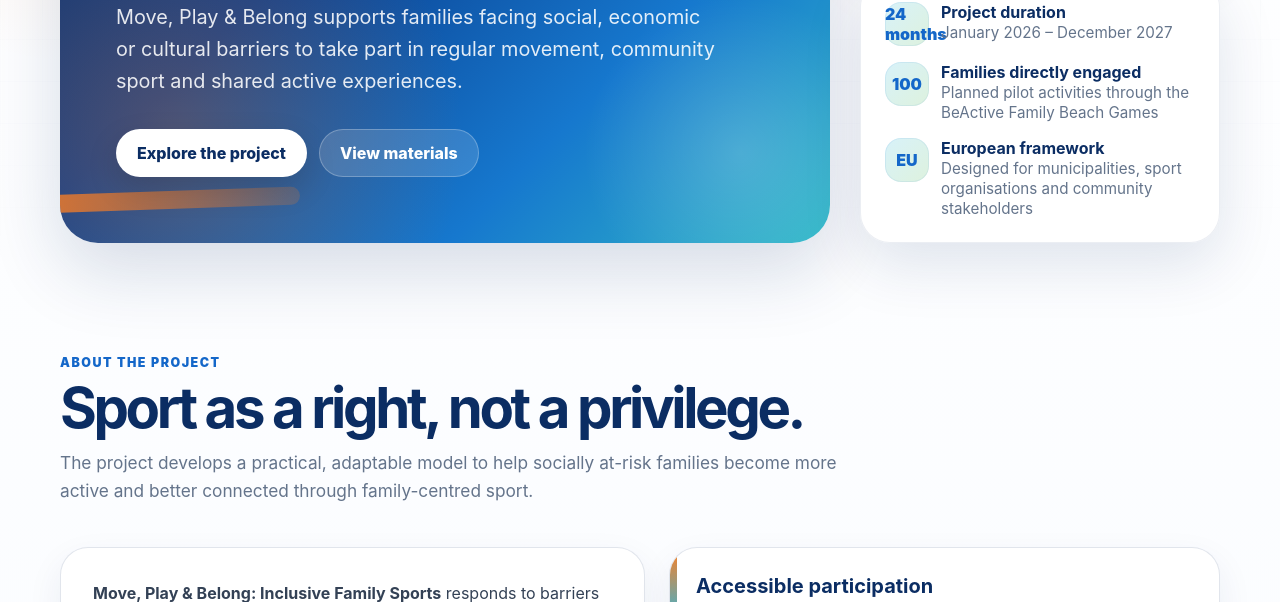
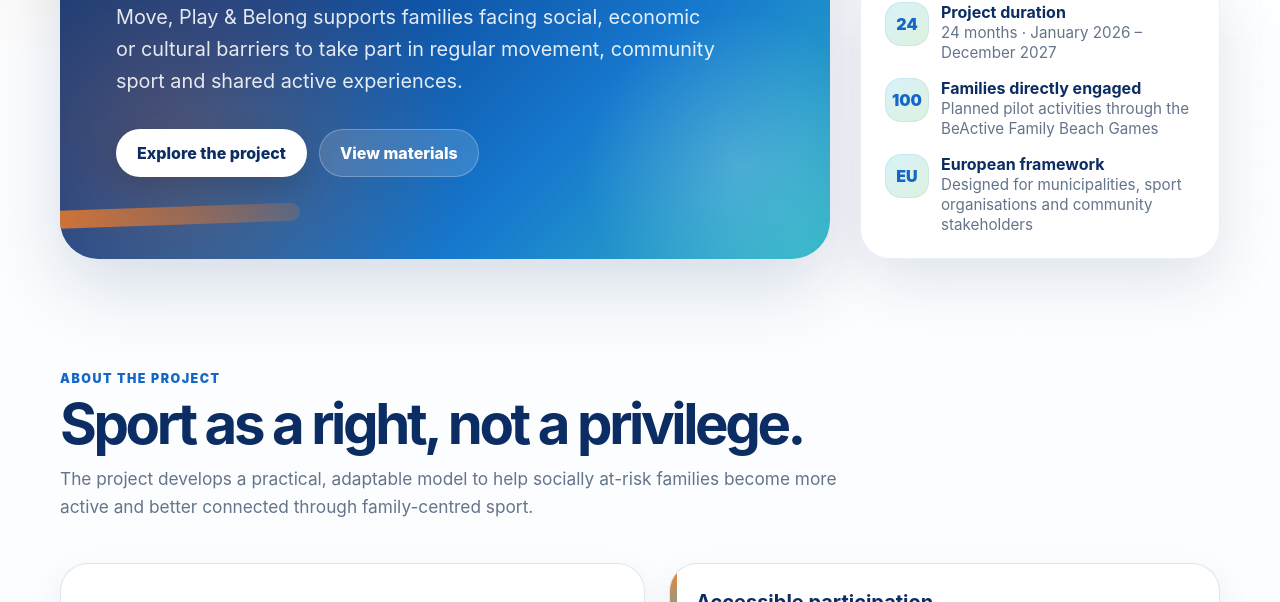
Before and after one commit to ronaldsrezais-cpu/move_play_belong, a plain HTML site: page index.html in a window 1280 px wide. Shown: the part 507-1109 px from the top of the page. Drawn offline with Linux system fonts and the light colour scheme.

Commit message:
Add files via upload

```diff
--- a/index.html
+++ b/index.html
@@ -65,8 +65,8 @@
           </div>
           <div class="stat-card">
             <div class="stat-row">
-              <div class="stat-icon">24 months</div>
-              <div><strong>Project duration</strong><span>January 2026 – December 2027</span></div>
+              <div class="stat-icon">24</div>
+              <div><strong>Project duration</strong><span>24 months · January 2026 – December 2027</span></div>
             </div>
             <div class="stat-row">
               <div class="stat-icon">100</div>
```
